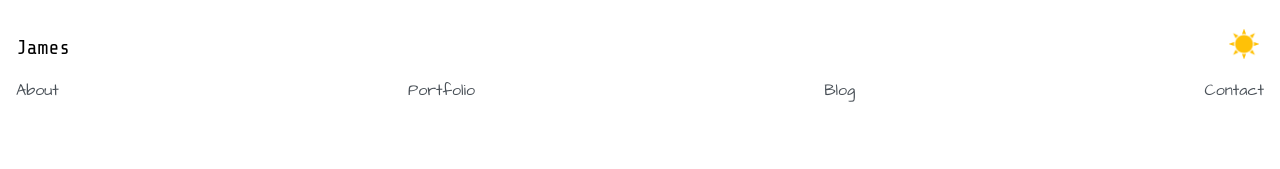
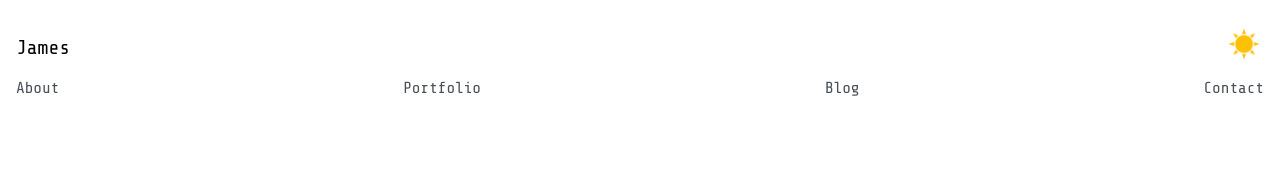
Before and after one commit to jamesncox/portfolio-v2, a React (Create React App) app: page / in a window 1280 px wide. Shown: the top 169 px of the page. Built offline with nearby package versions, Linux system fonts and the light colour scheme.

Commit message:
Update .menu-links font to Share Tech Mono

```diff
--- a/src/stylesheets/App.css
+++ b/src/stylesheets/App.css
@@ -65,7 +65,7 @@ body.dark {
 .menu-links {
     display: flex;
     justify-content: space-between;
-    font-family: 'Architects Daughter', cursive;
+    font-family: 'Share Tech Mono', monospace;
     color: var(--menu-color)
 }
 
```
